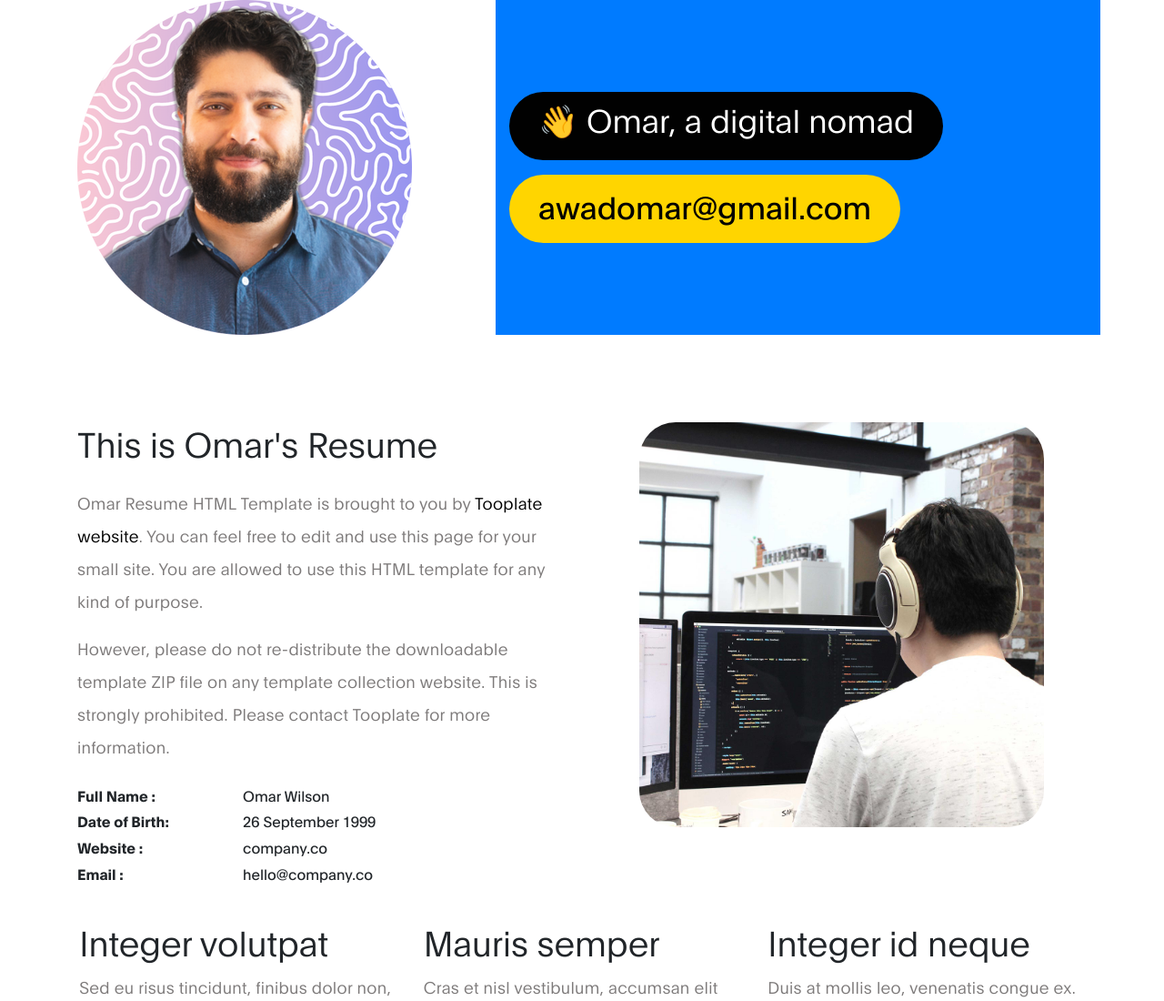
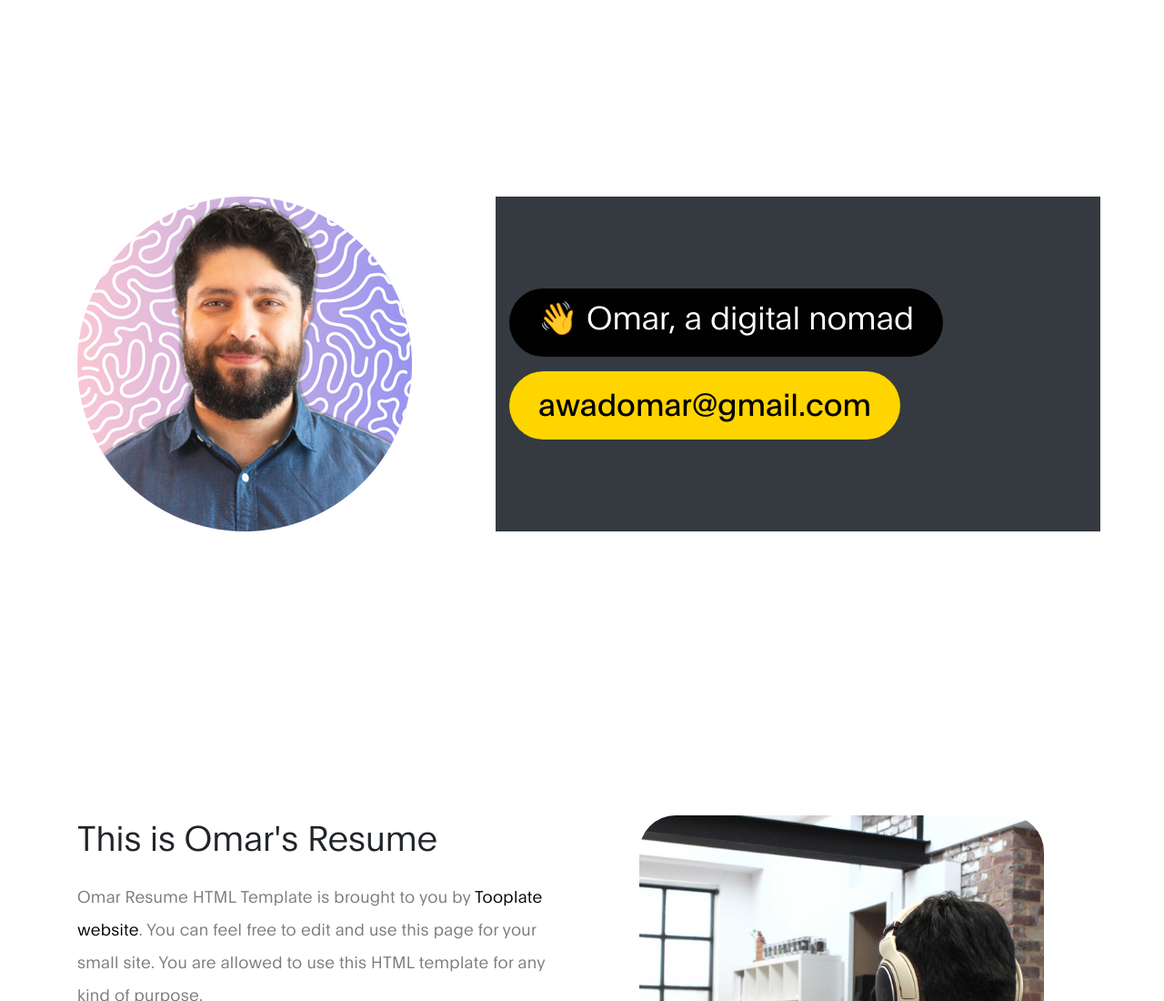
Before and after one commit to awadom/awadomar.com, a plain HTML site: page index.html in a window 1280 px wide. Shown: the top 1100 px of the page at 91% size. Drawn offline with Linux system fonts and the light colour scheme.

Commit message:
changes bg color of right side of hero, and learned how to modify some css in template file.

```diff
--- a/css/tooplate-omar-resume-style.css
+++ b/css/tooplate-omar-resume-style.css
@@ -107,6 +107,9 @@ https://www.tooplate.com/view/2120-ben-resume
     line-height: 2em;
   }
 
+  .section {
+    height: 100vh;
+  }
   .section-padding {
     padding: 6rem 0;
   }
--- a/index.html
+++ b/index.html
@@ -67,7 +67,7 @@ https://www.tooplate.com/view/2120-Omar-resume
 
 
     <!-- HERO -->
-    <section class="hero d-flex flex-column justify-content-center align-items-center" id="intro">
+    <section class="section hero d-flex flex-column justify-content-center align-items-center" id="intro">
 
          <div class="container">
             <div class="row">
@@ -75,7 +75,7 @@ https://www.tooplate.com/view/2120-Omar-resume
                       <img src="images/Omar.png" class="img-fluid" alt="Omar Resume HTML Template">
                   </div>
 
-                   <div class="bg-primary d-flex flex-column justify-content-center align-items-center col-lg-7 col-md-7 col-12">
+                   <div class="bg-dark d-flex flex-column justify-content-center align-items-center col-lg-7 col-md-7 col-12">
                         <div class="hero-text">
 
                             <h1 class="hero-title">👋 Omar, a digital nomad</h1>
```
